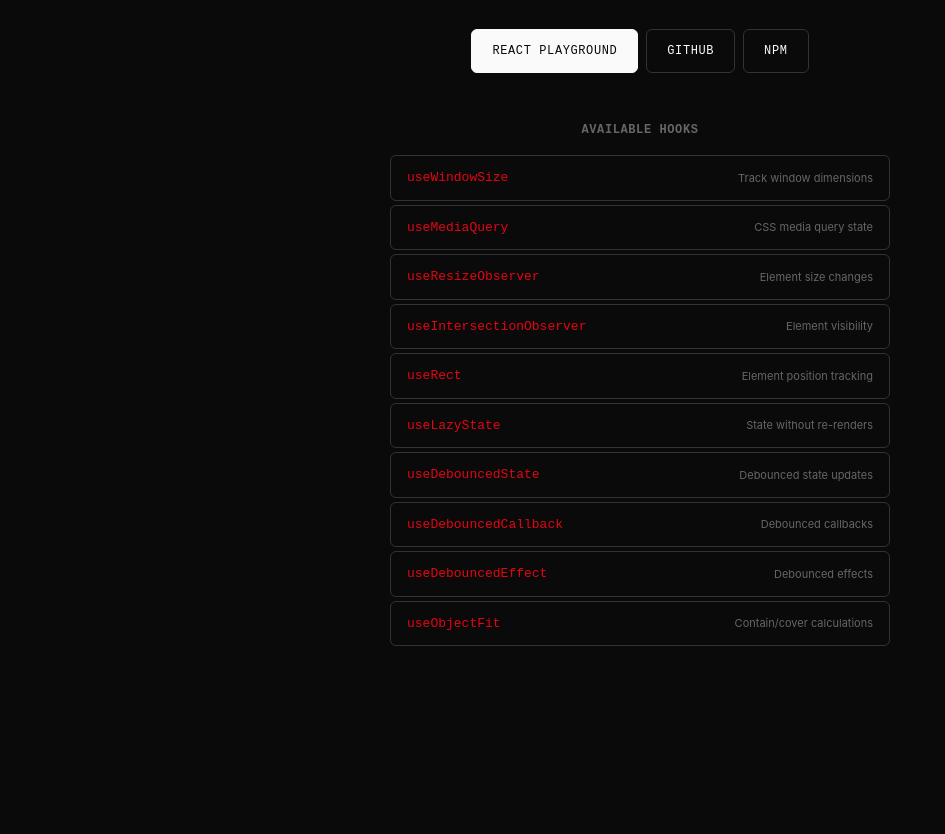
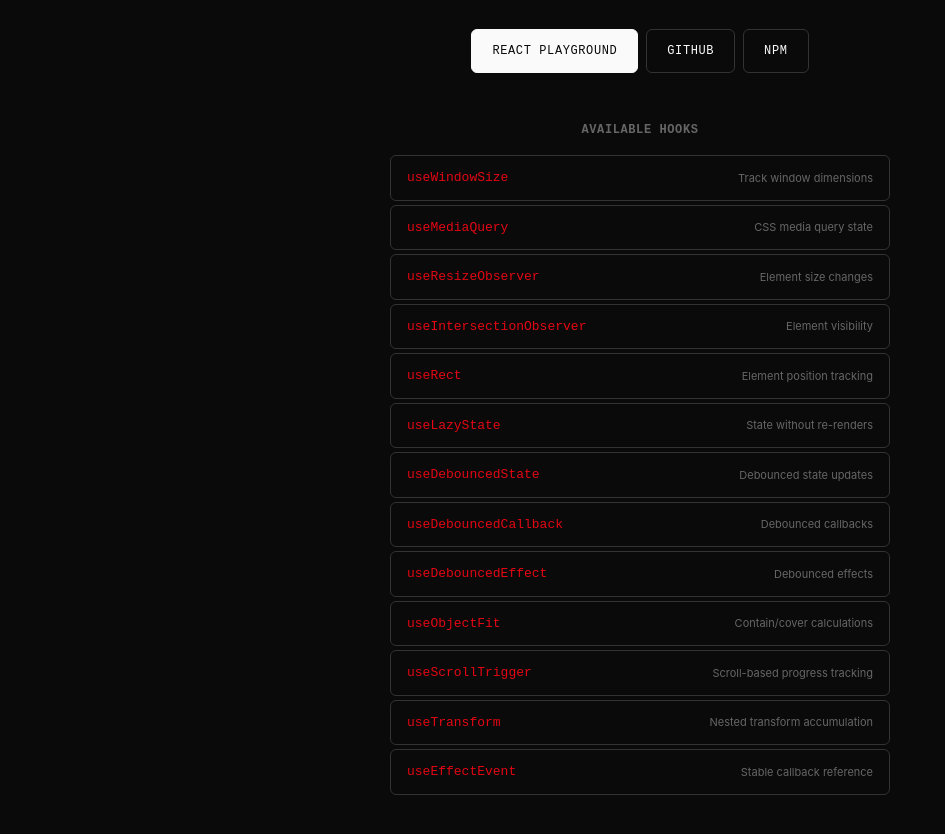
Before and after one commit to darkroomengineering/hamo, an Astro site in the folder playground/: page / in a window 1280 px wide. Shown: the part 266-1100 px from the top of the page, without its empty margins (0-945 px from the left). Before the commit the page ends 956 px from the top, so only its background shows below. Built offline with nearby package versions, Linux system fonts and the light colour scheme; Astro itself is replaced by a stand-in of ours.

Commit message:
docs(playground): list scroll-trigger/transform/effect-event hooks on index
Advertise the newly ported hooks in the playground's Available Hooks list
(brought over from #11).

```diff
--- a/playground/www/pages/index.astro
+++ b/playground/www/pages/index.astro
@@ -30,6 +30,9 @@
         <li><code>useDebouncedCallback</code> <span>Debounced callbacks</span></li>
         <li><code>useDebouncedEffect</code> <span>Debounced effects</span></li>
         <li><code>useObjectFit</code> <span>Contain/cover calculations</span></li>
+        <li><code>useScrollTrigger</code> <span>Scroll-based progress tracking</span></li>
+        <li><code>useTransform</code> <span>Nested transform accumulation</span></li>
+        <li><code>useEffectEvent</code> <span>Stable callback reference</span></li>
       </ul>
     </div>
   </div>
```
